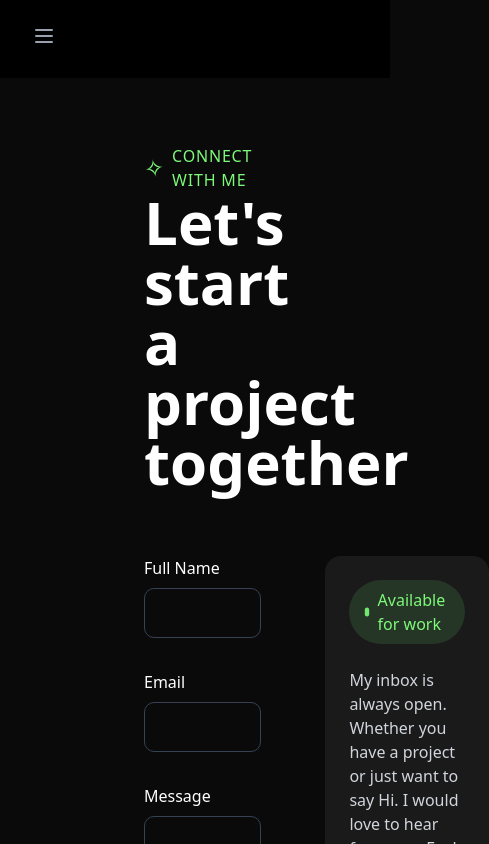
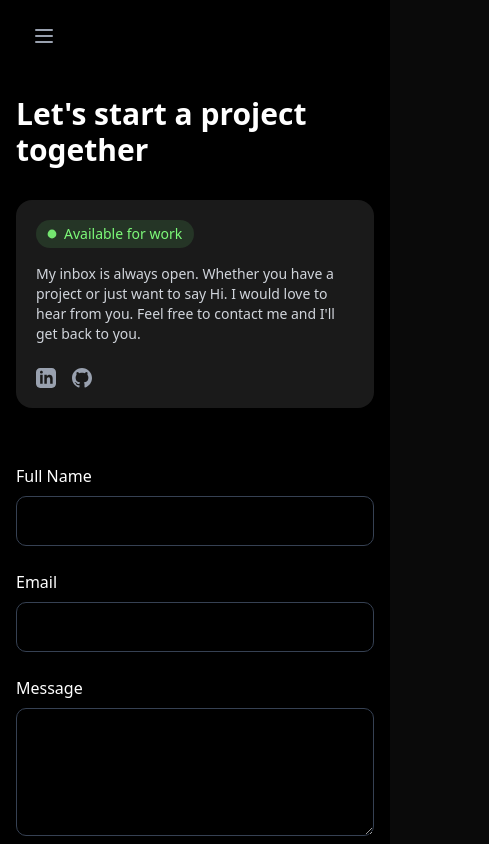
Before and after one commit to akram-999/akram-ahil, a Next.js app in the folder akram-ahil-portfolio/: page /contact in a window 390 px wide. Shown: the top 844 px of the page, 489 px wide, since content can reach past the window. Built offline with nearby package versions, Linux system fonts and the light colour scheme.

Commit message:
Refactor Contact page layout and styles for improved responsiveness and visual consistency

```diff
--- a/akram-ahil-portfolio/src/app/contact/page.jsx
+++ b/akram-ahil-portfolio/src/app/contact/page.jsx
@@ -110,13 +110,13 @@ export default function Page() {
 
   return (
     <motion.div
-      className="m-28  text-white p-8"
+      className="px-4 py-12 md:m-28 text-white md:p-8 bg-black"
       initial="hidden"
       animate="visible"
       variants={containerVariants}
     >
       <motion.div
-        className="flex items-center gap-2 text-[#7DFA79]"
+        className="flex items-center gap-2 text-[#7DFA79] mb-4"
         variants={itemVariants}
       >
         <motion.span
@@ -130,22 +130,22 @@ export default function Page() {
       </motion.div>
 
       <motion.h1
-        className="text-6xl font-bold mb-16"
+        className="text-3xl md:text-5xl lg:text-6xl font-bold mb-8 md:mb-16"
         variants={itemVariants}
       >
         Let&apos;s start a project<br />together
       </motion.h1>
 
       <motion.div
-        className="flex gap-16"
+        className="flex flex-col lg:flex-row gap-8 lg:gap-16"
         variants={containerVariants}
       >
         {/* Contact Form */}
         <motion.div
-          className="flex-1"
+          className="flex-1 order-2 lg:order-1"
           variants={fadeInUpVariants}
         >
-          <form className="space-y-8" onSubmit={handleSubmit}>
+          <form className="space-y-6 md:space-y-8" onSubmit={handleSubmit}>
             {status.message && (
               <motion.div
                 className={`p-4 rounded-lg ${status.type === 'success' ? 'bg-green-800/50 text-green-200' : 'bg-red-800/50 text-red-200'}`}
@@ -198,7 +198,7 @@ export default function Page() {
             <motion.button
               type="submit"
               disabled={isSubmitting}
-              className={`bg-white text-black px-8 py-3 rounded-full font-medium transition-opacity ${isSubmitting ? 'opacity-50 cursor-not-allowed' : 'hover:opacity-90'}`}
+              className={`w-full md:w-auto bg-white text-black px-8 py-3 rounded-full font-medium transition-opacity ${isSubmitting ? 'opacity-50 cursor-not-allowed' : 'hover:opacity-90'}`}
               variants={itemVariants}
               whileHover={{ scale: 1.05, transition: { duration: 0.2 } }}
               whileTap={{ scale: 0.95 }}
@@ -210,16 +210,16 @@ export default function Page() {
 
         {/* Profile Section */}
         <motion.div
-          className="flex-1"
+          className="flex-1 order-1 lg:order-2 mb-6 lg:mb-0"
           variants={fadeInUpVariants}
           custom={1}
         >
           <motion.div
-            className="bg-[#1A1A1A] p-6 rounded-2xl"
+            className="bg-[#1A1A1A] p-5 md:p-6 rounded-2xl"
             whileHover={{ y: -5, transition: { duration: 0.3 } }}
           >
             <motion.div
-              className="inline-flex items-center gap-2 bg-[#253526] text-[#7DFA79] px-4 py-2 rounded-full mb-6"
+              className="inline-flex items-center gap-2 bg-[#253526] text-[#7DFA79] px-3 py-1 md:px-4 md:py-2 rounded-full mb-4 md:mb-6 text-sm md:text-base"
               initial={{ x: -10, opacity: 0 }}
               animate={{ x: 0, opacity: 1 }}
               transition={{ delay: 0.6, duration: 0.5 }}
@@ -240,7 +240,7 @@ export default function Page() {
             </motion.div>
 
             <motion.div
-              className="text-gray-300 mb-8"
+              className="text-gray-300 mb-6 md:mb-8 text-sm md:text-base"
               initial={{ opacity: 0 }}
               animate={{ opacity: 1 }}
               transition={{ delay: 0.8, duration: 0.5 }}
@@ -262,7 +262,7 @@ export default function Page() {
                 className="text-gray-400 hover:text-white"
                 whileHover={{ scale: 1.2, transition: { duration: 0.2 } }}
               >
-                <svg className="w-6 h-6" fill="currentColor" viewBox="0 0 24 24">
+                <svg className="w-5 h-5 md:w-6 md:h-6" fill="currentColor" viewBox="0 0 24 24">
                   <path d="M19 0h-14c-2.761 0-5 2.239-5 5v14c0 2.761 2.239 5 5 5h14c2.762 0 5-2.239 5-5v-14c0-2.761-2.238-5-5-5zm-11 19h-3v-11h3v11zm-1.5-12.268c-.966 0-1.75-.79-1.75-1.764s.784-1.764 1.75-1.764 1.75.79 1.75 1.764-.783 1.764-1.75 1.764zm13.5 12.268h-3v-5.604c0-3.368-4-3.113-4 0v5.604h-3v-11h3v1.765c1.396-2.586 7-2.777 7 2.476v6.759z"/>
                 </svg>
               </motion.a>
@@ -273,7 +273,7 @@ export default function Page() {
                 className="text-gray-400 hover:text-white"
                 whileHover={{ scale: 1.2, transition: { duration: 0.2 } }}
               >
-                <svg className="w-6 h-6" fill="currentColor" viewBox="0 0 24 24">
+                <svg className="w-5 h-5 md:w-6 md:h-6" fill="currentColor" viewBox="0 0 24 24">
                   <path d="M12 0c-6.626 0-12 5.373-12 12 0 5.302 3.438 9.8 8.207 11.387.599.111.793-.261.793-.577v-2.234c-3.338.726-4.033-1.416-4.033-1.416-.546-1.387-1.333-1.756-1.333-1.756-1.089-.745.083-.729.083-.729 1.205.084 1.839 1.237 1.839 1.237 1.07 1.834 2.807 1.304 3.492.997.107-.775.418-1.305.762-1.604-2.665-.305-5.467-1.334-5.467-5.931 0-1.311.469-2.381 1.236-3.221-.124-.303-.535-1.524.117-3.176 0 0 1.008-.322 3.301 1.23.957-.266 1.983-.399 3.003-.404 1.02.005 2.047.138 3.006.404 2.291-1.552 3.297-1.23 3.297-1.23.653 1.653.242 2.874.118 3.176.77.84 1.235 1.911 1.235 3.221 0 4.609-2.807 5.624-5.479 5.921.43.372.823 1.102.823 2.222v3.293c0 .319.192.694.801.576 4.765-1.589 8.199-6.086 8.199-11.386 0-6.627-5.373-12-12-12z"/>
                 </svg>
               </motion.a>
```
